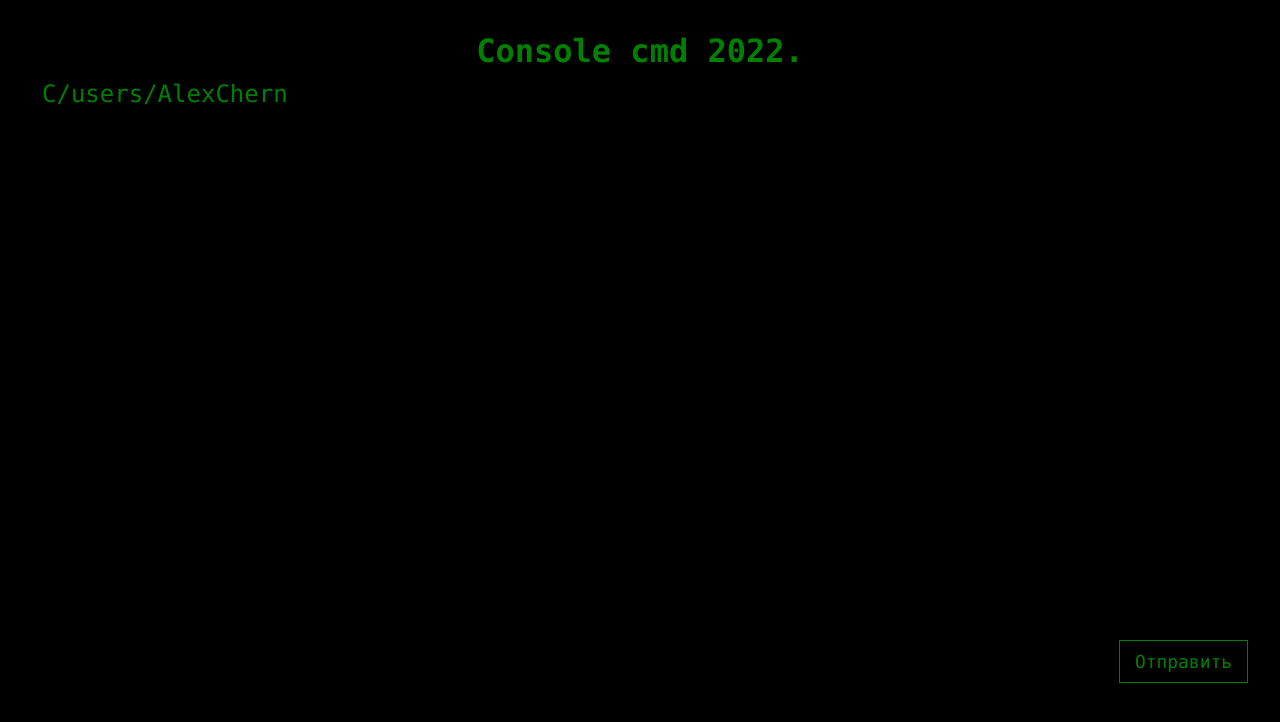
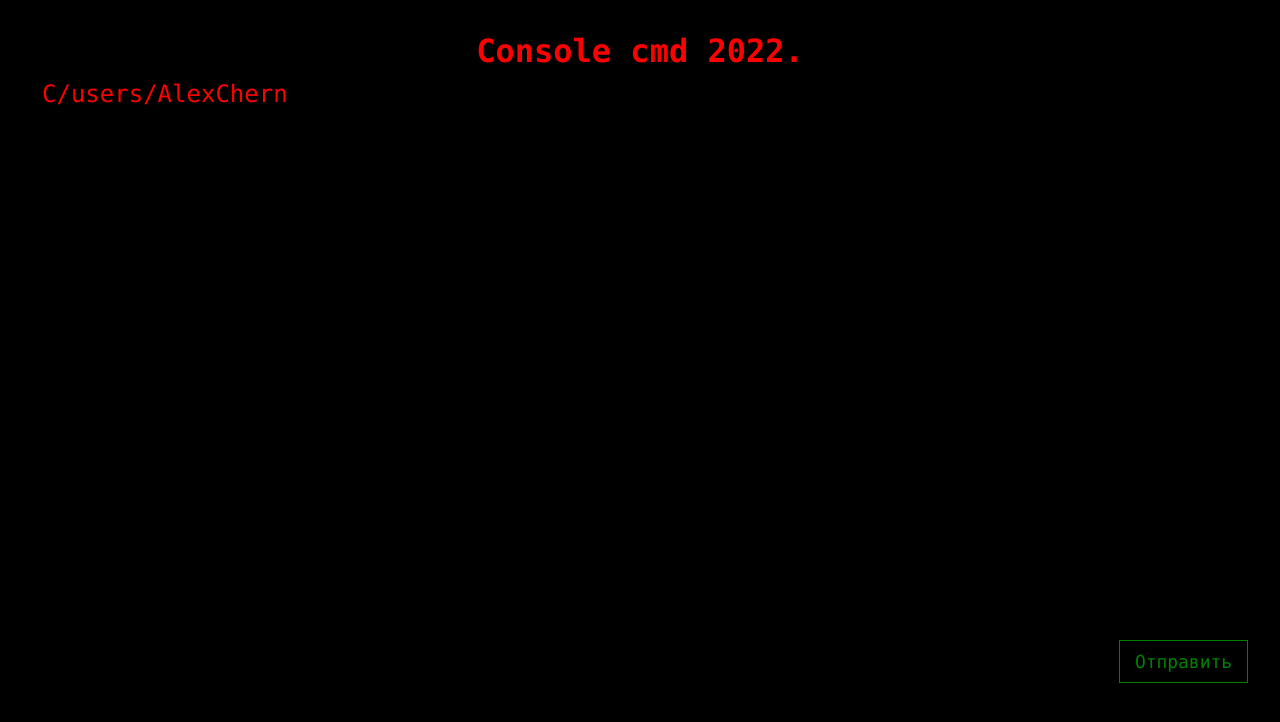
Before and after one commit to alexandra-stepanova/styled-components-react, a React (Create React App) app: page / in a window 1280 px wide. Shown: the top 722 px of the page. Built offline with nearby package versions, Linux system fonts and the light colour scheme.

Commit message:
feat: added ThemeProvider and theme

```diff
--- a/src/components/App/App.js
+++ b/src/components/App/App.js
@@ -16,10 +16,10 @@ function App() {
   return (
     <AppWrapper>
       <Flex justify={"center"}>
-        <Title color={"green"}>Console cmd 2022.</Title>
+        <Title>Console cmd 2022.</Title>
       </Flex>
       <Flex direction={"column"} margin={"10px 0"}>
-        <Console color={"green"} />
+        <Console />
         <Button color={"green"} align={"flex-end"}>
           Отправить
         </Button>
--- a/src/components/Console/Console.js
+++ b/src/components/Console/Console.js
@@ -10,7 +10,7 @@ const StyledConsole = styled.textarea`
   font-size: 1.5em;
   border: none;
   resize: none;
-  color: ${({ color }) => color || "white"};
+  color: ${(props) => props.color || props.theme.colors.primary};
   &:focus {
     outline: none;
   }
--- a/src/components/Line/Line.js
+++ b/src/components/Line/Line.js
@@ -3,7 +3,7 @@ import styled from "styled-components";
 
 const StyledLine = styled.div`
   font-size: 1.5em;
-  color: ${(props) => props.color || "white"};
+  color: ${(props) => props.color || props.theme.colors.primary};
 `;
 
 export default function Line(props) {
--- a/src/components/Title/Title.js
+++ b/src/components/Title/Title.js
@@ -2,7 +2,7 @@ import React from "react";
 import styled from "styled-components";
 
 const StyledTitle = styled.h1`
-  color: ${(props) => props.color};
+  color: ${(props) => props.color || props.theme.colors.primary};
 `;
 
 export default function Title(props) {
--- a/src/index.js
+++ b/src/index.js
@@ -1,7 +1,7 @@
 import React from "react";
 import ReactDOM from "react-dom/client";
 import App from "./components/App/App";
-import { createGlobalStyle } from "styled-components";
+import { createGlobalStyle, ThemeProvider } from "styled-components";
 
 const Global = createGlobalStyle`
 * {
@@ -10,12 +10,20 @@ const Global = createGlobalStyle`
   box-sizing: border-box;
   font-family: consolas;
 }
-`
+`;
+const theme = {
+  colors: {
+    primary: "red",
+    secondary: "red",
+  },
+};
 
 const root = ReactDOM.createRoot(document.getElementById("root"));
 root.render(
   <React.StrictMode>
-    <Global />
-    <App />
+    <ThemeProvider theme={theme}>
+      <Global />
+      <App />
+    </ThemeProvider>
   </React.StrictMode>
 );
```
